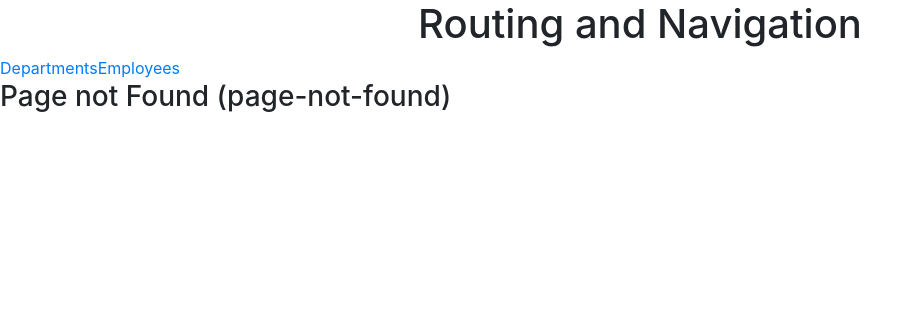
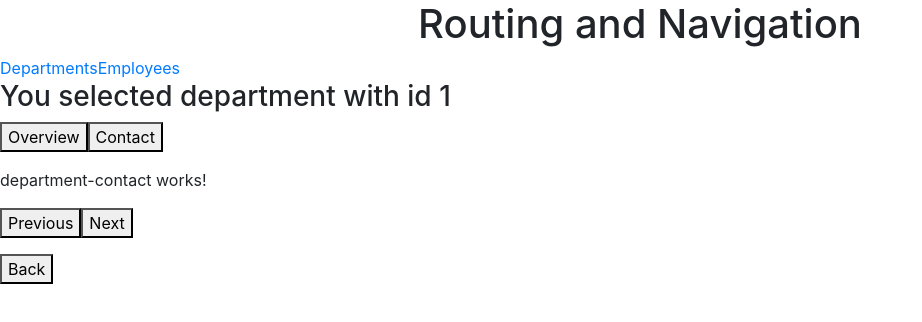
Before and after one commit to DanielMarcello/learning_angular5, an Angular app in the folder routing-demo/: page /departments/1/contact in a window 1280 px wide. Before the commit this address had no page. Shown: the top 322 px of the page, without its empty margins (0-922 px from the left). Built offline with nearby package versions, Linux system fonts and the light colour scheme.

Commit message:
child routes and semantic fixes

```diff
--- a/routing-demo/src/app/app.module.ts
+++ b/routing-demo/src/app/app.module.ts
@@ -6,6 +6,8 @@ import { AppRoutingModule, routingComponents } from './app-routing.module';
 import { AppComponent } from './app.component';
 import { PageNotFoundComponent } from './page-not-found/page-not-found.component';
 import { DepartmentDetailComponent } from './department-detail/department-detail.component';
+import { DepartmentOverviewComponent } from './department-overview/department-overview.component';
+import { DepartmentContactComponent } from './department-contact/department-contact.component';
 
 
 @NgModule({
@@ -13,7 +15,9 @@ import { DepartmentDetailComponent } from './department-detail/department-detail
     AppComponent,
     routingComponents,
     PageNotFoundComponent,
-    DepartmentDetailComponent
+    DepartmentDetailComponent,
+    DepartmentOverviewComponent,
+    DepartmentContactComponent
   ],
   imports: [
     BrowserModule,
--- /dev/null
+++ b/routing-demo/src/app/department-contact/department-contact.component.html
@@ -0,0 +1,3 @@
+<p>
+  department-contact works!
+</p>
--- /dev/null
+++ b/routing-demo/src/app/department-contact/department-contact.component.ts
@@ -0,0 +1,15 @@
+import { Component, OnInit } from '@angular/core';
+
+@Component({
+  selector: 'app-department-contact',
+  templateUrl: './department-contact.component.html',
+  styleUrls: ['./department-contact.component.css']
+})
+export class DepartmentContactComponent implements OnInit {
+
+  constructor() { }
+
+  ngOnInit() {
+  }
+
+}
--- a/routing-demo/src/app/department-detail/department-detail.component.html
+++ b/routing-demo/src/app/department-detail/department-detail.component.html
@@ -1,6 +1,15 @@
 <h3>You selected department with id {{ departmentId }}</h3>
-<a (click)="goPrevious()">Previous</a>
-<a (click)="goNext()">Next</a>
+<p>
+    <button (click)="showOverview()">Overview</button>
+    <button (click)="showContact()">Contact</button>
+</p>
+
+<router-outlet></router-outlet>
+
+<p>
+    <button (click)="goPrevious()">Previous</button>
+    <button (click)="goNext()">Next</button>
+</p>
 
 <div>
     <button (click)="gotoDepartments()">Back</button>
--- a/routing-demo/src/app/department-detail/department-detail.component.ts
+++ b/routing-demo/src/app/department-detail/department-detail.component.ts
@@ -17,24 +17,33 @@ export class DepartmentDetailComponent implements OnInit {
     /* let id = parseInt(this.route.snapshot.paramMap.get('id'));
     this.departmentId = id; */
     this.route.paramMap.subscribe((params: ParamMap) => {
-      let id = parseInt(params.get('id'));
+      // tslint:disable-next-line:radix
+      const id = parseInt(params.get('id'));
       this.departmentId = id;
     });
   }
 
   goPrevious() {
-    let previousId = this.departmentId - 1;
+    const previousId = this.departmentId - 1;
     this.router.navigate(['../', previousId], {relativeTo: this.route});
   }
 
   goNext() {
-    let nextId = this.departmentId + 1;
+    const nextId = this.departmentId + 1;
     this.router.navigate(['../', nextId], {relativeTo: this.route});
   }
 
   gotoDepartments() {
-    let selectedId = this.departmentId ? this.departmentId : null;
+    const selectedId = this.departmentId ? this.departmentId : null;
     /* this.router.navigate(['/departments', {id: selectedId}]); */
     this.router.navigate(['../', {id: selectedId}], {relativeTo: this.route});
   }
+
+  showOverview() {
+    this.router.navigate(['./overview'], {relativeTo: this.route});
+  }
+
+  showContact() {
+    this.router.navigate(['./contact'], {relativeTo: this.route});
+  }
 }
--- a/routing-demo/src/app/department-list/department-list.component.ts
+++ b/routing-demo/src/app/department-list/department-list.component.ts
@@ -21,7 +21,8 @@ export class DepartmentListComponent implements OnInit {
 
   ngOnInit() {
     this.route.paramMap.subscribe((params: ParamMap) => {
-      let id = parseInt(params.get('id'));
+      // tslint:disable-next-line:radix
+      const id = parseInt(params.get('id'));
       this.selectedId = id;
     });
   }
--- /dev/null
+++ b/routing-demo/src/app/department-overview/department-overview.component.html
@@ -0,0 +1,3 @@
+<p>
+  department-overview works!
+</p>
--- /dev/null
+++ b/routing-demo/src/app/department-overview/department-overview.component.ts
@@ -0,0 +1,15 @@
+import { Component, OnInit } from '@angular/core';
+
+@Component({
+  selector: 'app-department-overview',
+  templateUrl: './department-overview.component.html',
+  styleUrls: ['./department-overview.component.css']
+})
+export class DepartmentOverviewComponent implements OnInit {
+
+  constructor() { }
+
+  ngOnInit() {
+  }
+
+}
```
Also changed, not shown: routing-demo/src/app/app-routing.module.ts (+10 -1 lines), routing-demo/src/app/department-contact/department-contact.component.css (added), routing-demo/src/app/department-overview/department-overview.component.css (added), 2 other files (tests, documents, lock files or other folders).
